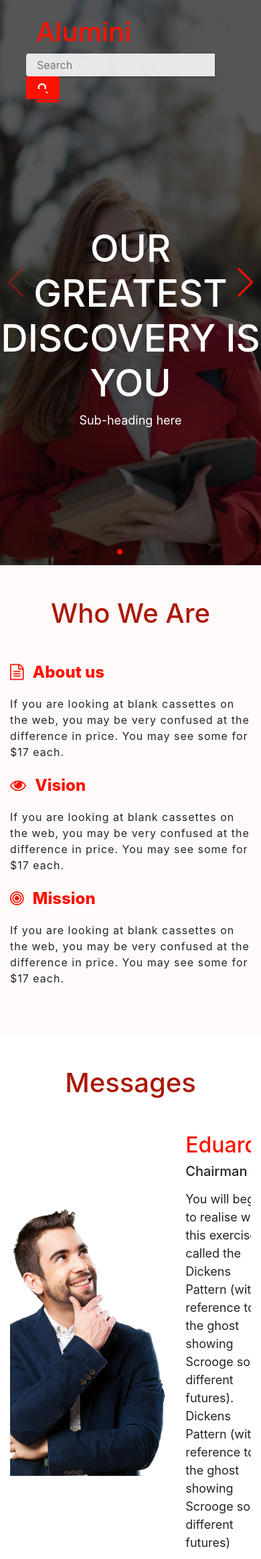
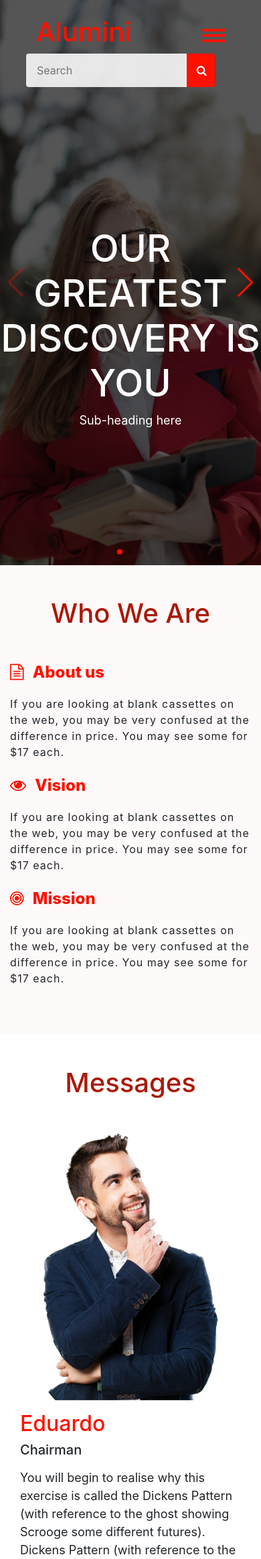
Before and after one commit to rohanraghuwanshi/Alumini-Project, a Django app: page / in a window 390 px wide. Shown: the top 2328 px of the page at 67% size. Run offline with Django 3.2, Linux system fonts and the light colour scheme; some libraries are stand-ins or nearby versions.

Commit message:
Changes @index

```diff
--- a/static/css/style.css
+++ b/static/css/style.css
@@ -1,4 +1,5 @@
 @import url("https://fonts.googleapis.com/css?family=K2D");
+
 body {
     background-color: #fffafa;
 }
@@ -82,11 +83,21 @@ body {
     text-decoration: none;
 }
 
-@media only screen and (max-width: 600px) {
+@media only screen and (max-width: 750px) {
     .menu {
-        width: 250px;
-        left: -250px;
+        width: 300px;
+        left: -300px;
         padding: 50px;
+    }
+
+    .menu_toggler {
+        z-index: 999;
+        position: absolute;
+        top: 33%;
+        display: block;
+        cursor: pointer;
+        align-items: center;
+        right: 18%;
     }
 }
 
@@ -135,6 +146,7 @@ header .search-form .textbox {
     outline: 0;
     line-height: 42px;
     padding: 0 16px;
+    height: 50px;
     background-color: #ffffffdd;
     color: #ab1906;
     border: 0;
@@ -154,6 +166,7 @@ header .search-form .button {
     float: left;
     width: 50px;
     text-align: center;
+    height: 50px;
     line-height: 42px;
     border: 0;
     color: #fff;
@@ -170,6 +183,15 @@ header .search-form .button:hover {
     opacity: 0.7;
 }
 
+@media only screen and (max-width: 500px) {
+    header .search-form .button {
+        width: 15%;
+    }
+
+    header .search-form .textbox {
+        width: 85%;
+    }
+}
 
 /* slider section */
 
@@ -195,6 +217,12 @@ header .search-form .button:hover {
     display: flex;
     justify-content: center;
     align-items: center;
+}
+
+@media only screen and (max-width: 1024px) {
+    .message-section .swiper-slide {
+        flex-direction: column;
+    }
 }
 
 .slider-section .slider-content {
--- /dev/null
+++ b/static/js/swiper/indexswiper.js
@@ -0,0 +1,27 @@
+var swiper = new Swiper('.swiper-container', {
+    cssMode: true,
+    mousewheel: false,
+    keyboard: true,
+    navigation: {
+        nextEl: '.swiper-button-next',
+        prevEl: '.swiper-button-prev',
+    },
+    pagination: {
+        el: '.swiper-pagination'
+    },
+    autoplay: {
+        delay: 5000,
+        disableOnInteraction: false,
+    },
+});
+
+var swiper = new Swiper('.message-swiper-container', {
+    spaceBetween: 30,
+    centeredSlides: true,
+    mousewheelControl: false,
+    keyboard: true,
+    autoplay: {
+        delay: 8000,
+        disableOnInteraction: false,
+    },
+});
--- a/templates/base.html
+++ b/templates/base.html
@@ -26,8 +26,8 @@
 
                 <div class="search-form-wrapper col-lg-9 col-md-7">
                     <form method="post" class="search-form row">
-                        <input type="text" class="textbox col-lg-11 col-md-10" placeholder="Search">
-                        <button type="submit" class="button col-lg-1 col-md-2"><i class="fa fa-search"></i></button>
+                        <input type="text" class="textbox col-lg-11 col-md-10 col-sm-10" placeholder="Search">
+                        <button type="submit" class="button col-lg-1 col-md-2 col-sm-2"><i class="fa fa-search"></i></button>
                     </form>
                 </div>
 
@@ -46,6 +46,7 @@
                     <a href="{% url 'profiles:login' %}"><i class="fa fa-user"> </i> Profile</a>
                 {% endif %}
                 <a href="#"><i class="fa fa-comment"> </i> Blog</a>
+                <a href="{% url 'homeapp:aboutus' %}"><i class="fa fa-envelope"> </i> Chat</a>
                 <a href="{% url 'homeapp:aboutus' %}"><i class="fa fa-info-circle"> </i> About Us</a>
                 <a href="{% url 'homeapp:contact' %}"><i class="fa fa-phone"> </i> Contact Us</a>
 
```
Also changed, not shown: homeapp/templates/homeapp/index.html (+3 -31 lines), 1 other file.
